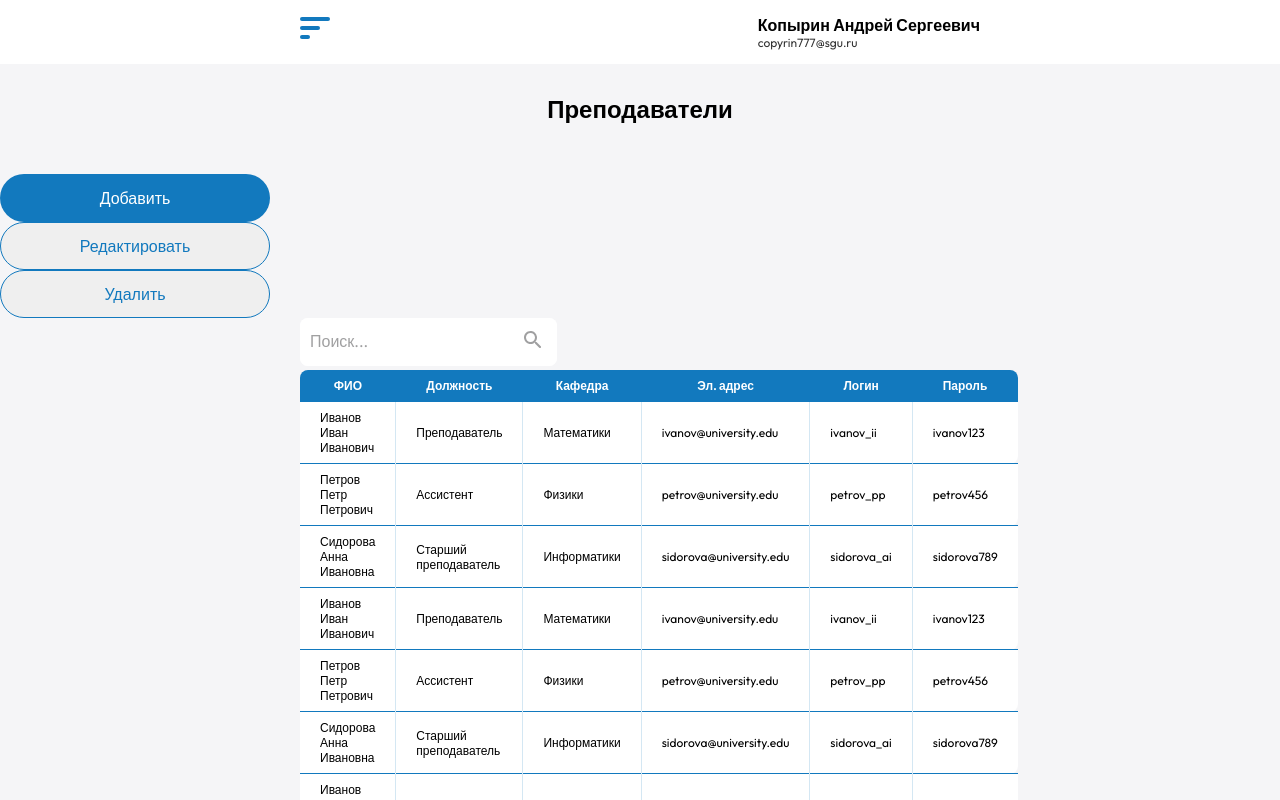
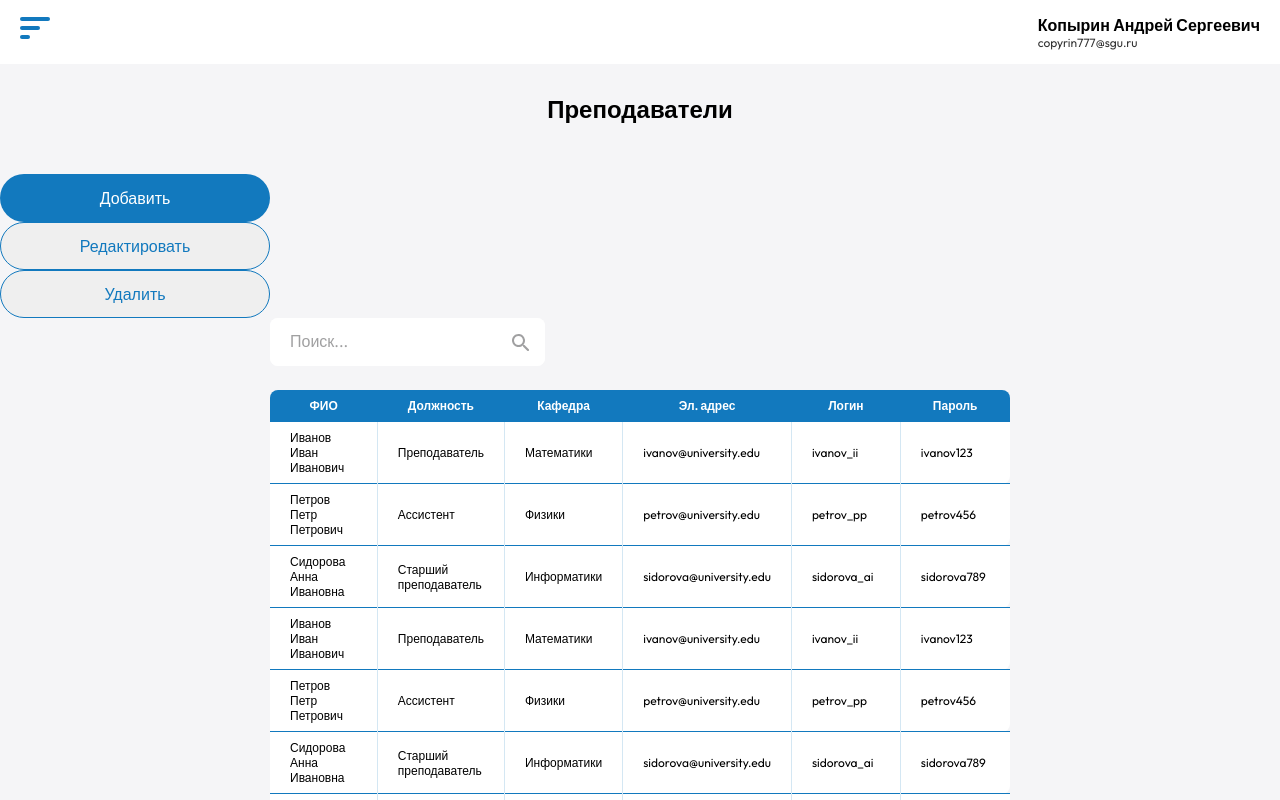
Before and after one commit to R3VV1L/R3VV1L.github.io-attendance-log, a React (Vite) app: page /attendance/teachers in a window 1280 px wide. Shown: the top 800 px of the page. Built offline with nearby package versions, Linux system fonts and the light colour scheme.

Commit message:
verstka / поправит кнопку модального окна

```diff
--- a/src/components/Button/Button.css
+++ b/src/components/Button/Button.css
@@ -1,6 +1,7 @@
 button {
     cursor: pointer;
 }
+
 .button-page-fill {
     box-sizing: border-box;
     color: #ffffff;
@@ -19,6 +20,7 @@ button {
     width: 270px;
     height: 48px;
 }
+
 .button-page-empty {
     box-sizing: border-box;
     border-radius: 24px;
@@ -38,10 +40,12 @@ button {
     text-align: left;
     font: 500 16px/16px 'Outfit', sans-serif;
 }
+
 .button-modal {
     box-sizing: border-box;
     background: #1279be;
     border-radius: 24px;
+    border: none;
     padding: 10px;
     display: flex;
     flex-direction: row;
--- a/src/components/header/Header.css
+++ b/src/components/header/Header.css
@@ -6,7 +6,7 @@ header {
 
 .navbar {
     height: 100%;
-    padding: 0 300px;
+    padding: 0 20px;
     display: flex;
     justify-content: space-between;
     align-items: center;
--- a/src/components/search/Search.css
+++ b/src/components/search/Search.css
@@ -1,16 +1,16 @@
 .search-box {
     height: 48px;
+    margin-bottom: 20px;
     position: relative;
     display: inline-block;
     background: #fff;
     border-radius: 8px;
 }
 
-
 /* Style the search field */
 .search-box-text {
     height: inherit;
-    padding: 10px 40px 10px 10px; /* Add space for the search button */
+    padding: 10px 48px 10px 20px; /* Add space for the search button */
     font-size: 16px;
     border: none;
     border-radius: 8px;
@@ -36,26 +36,20 @@
     position: absolute;
     top: 0;
     right: 0;
-    padding: 10px;
+    padding: 16px 10px 10px 10px;
     background: none;
     color: white;
     font-size: 17px;
     border: none;
     border-radius: 0 8px 8px 0;
-
-
 }
-
-
 
 /* Clear floats */
 .search-box::after {
-    content: "";
+    content: '';
     clear: both;
     display: table;
 }
-
-
 
 /* .box {
     background-color: transparent;
--- a/src/components/tables/Table.css
+++ b/src/components/tables/Table.css
@@ -37,5 +37,5 @@ td:last-child {
 }
 
 .teacher-table {
-    padding: 0 300px;
+    padding: 0 270px;
 }
```
Lines whose indentation alone changed are shown as unchanged.
